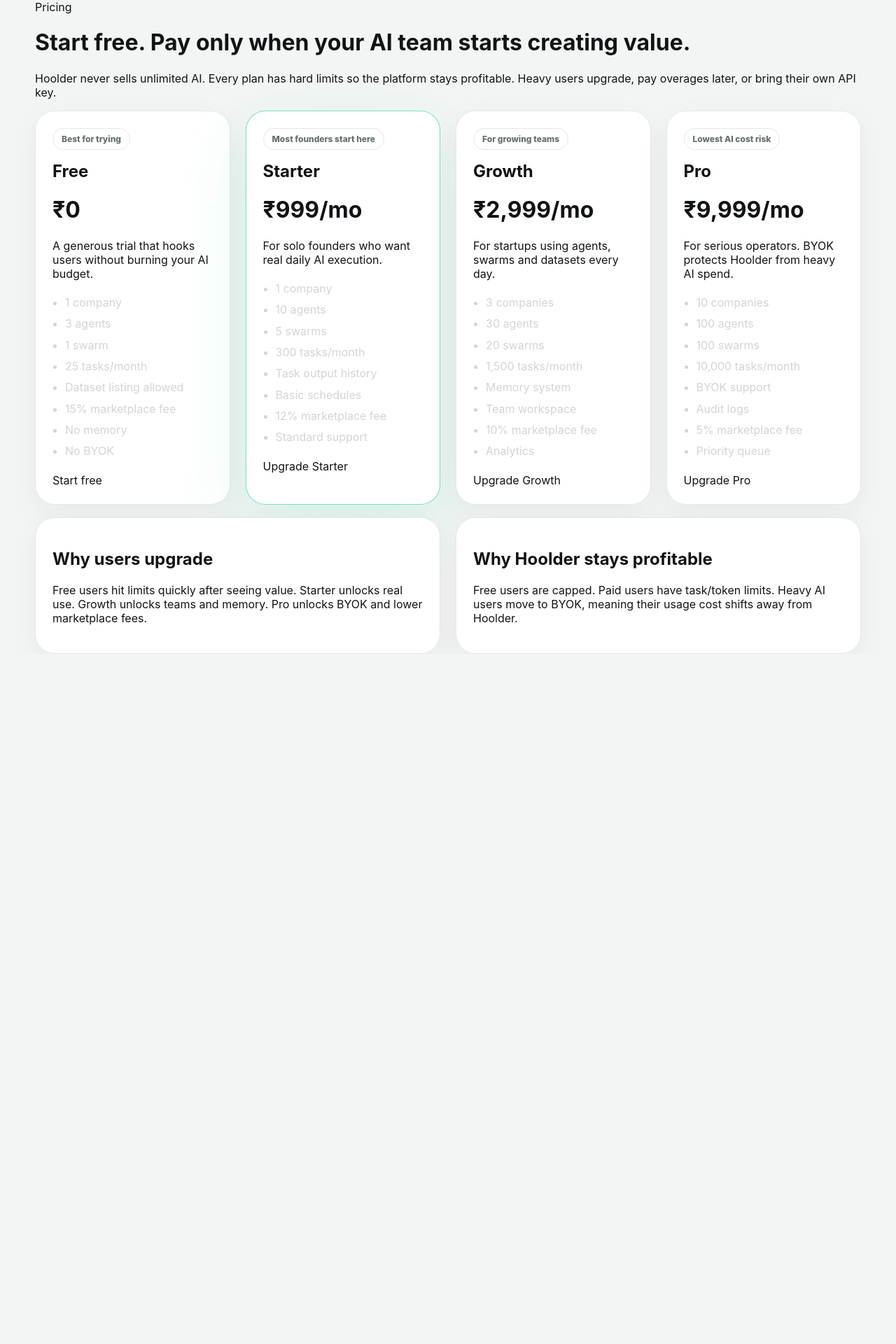
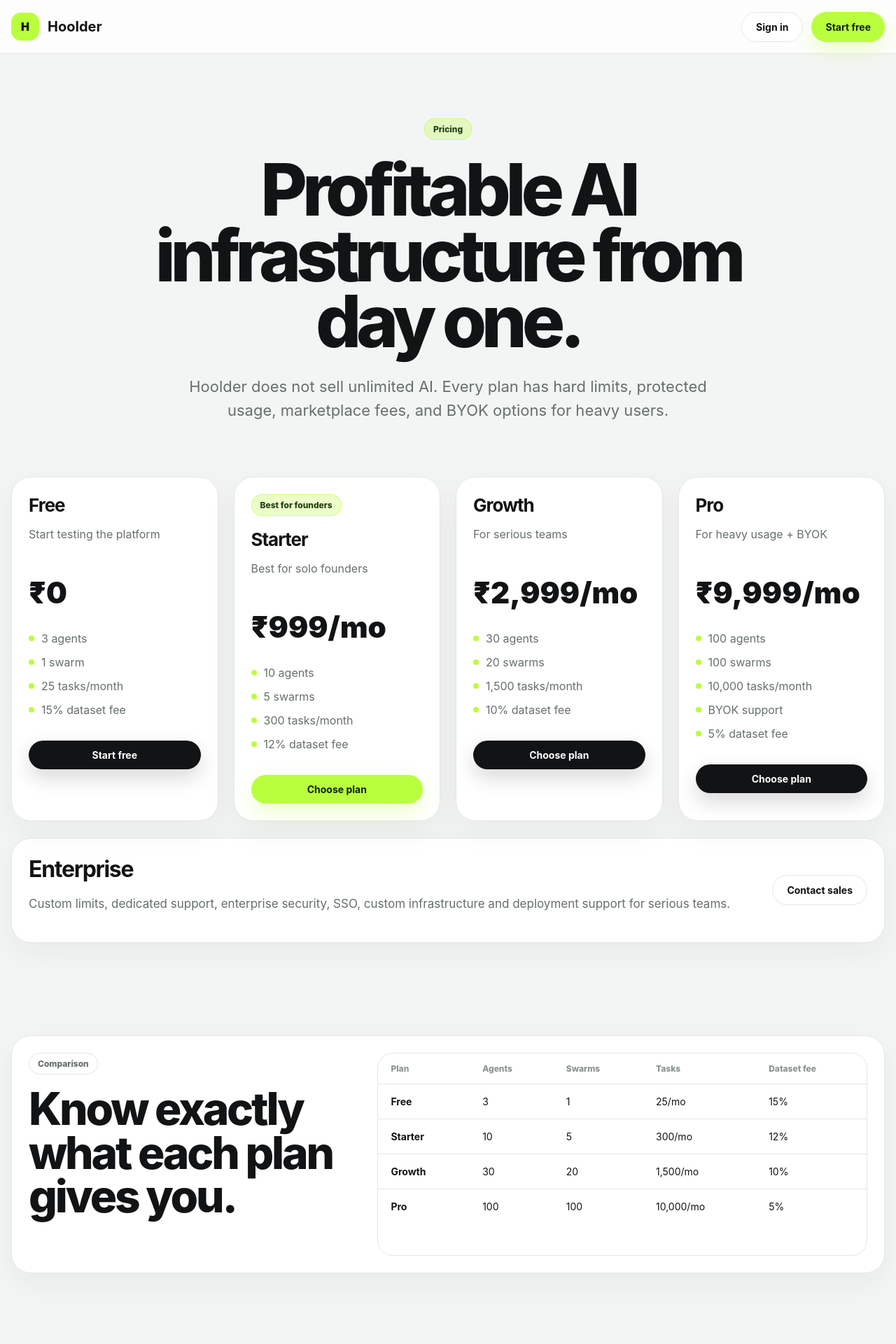
Before and after one commit to yogparel8299-ux/Hoolder, a Next.js app in the folder apps/web/: page /pricing in a window 1280 px wide. Shown: the top 1920 px of the page at 70% size. Before the commit the page ends 934 px from the top, so only its background shows below. Built offline with nearby package versions, Linux system fonts and the light colour scheme.

Commit message:
Update page.tsx

```diff
--- a/apps/web/app/pricing/page.tsx
+++ b/apps/web/app/pricing/page.tsx
@@ -4,137 +4,213 @@ const plans = [
   {
     name: "Free",
     price: "₹0",
-    badge: "Best for trying",
-    desc: "A generous trial that hooks users without burning your AI budget.",
-    features: [
-      "1 company",
-      "3 agents",
-      "1 swarm",
-      "25 tasks/month",
-      "Dataset listing allowed",
-      "15% marketplace fee",
-      "No memory",
-      "No BYOK"
-    ],
-    cta: "Start free",
-    href: "/signup"
+    note: "Start testing the platform",
+    badge: "",
+    features: ["3 agents", "1 swarm", "25 tasks/month", "15% dataset fee"]
   },
   {
     name: "Starter",
     price: "₹999/mo",
-    badge: "Most founders start here",
-    desc: "For solo founders who want real daily AI execution.",
-    features: [
-      "1 company",
-      "10 agents",
-      "5 swarms",
-      "300 tasks/month",
-      "Task output history",
-      "Basic schedules",
-      "12% marketplace fee",
-      "Standard support"
-    ],
-    cta: "Upgrade Starter",
-    href: "/billing",
-    highlight: true
+    note: "Best for solo founders",
+    badge: "Best for founders",
+    features: ["10 agents", "5 swarms", "300 tasks/month", "12% dataset fee"]
   },
   {
     name: "Growth",
     price: "₹2,999/mo",
-    badge: "For growing teams",
-    desc: "For startups using agents, swarms and datasets every day.",
-    features: [
-      "3 companies",
-      "30 agents",
-      "20 swarms",
-      "1,500 tasks/month",
-      "Memory system",
-      "Team workspace",
-      "10% marketplace fee",
-      "Analytics"
-    ],
-    cta: "Upgrade Growth",
-    href: "/billing"
+    note: "For serious teams",
+    badge: "",
+    features: ["30 agents", "20 swarms", "1,500 tasks/month", "10% dataset fee"]
   },
   {
     name: "Pro",
     price: "₹9,999/mo",
-    badge: "Lowest AI cost risk",
-    desc: "For serious operators. BYOK protects Hoolder from heavy AI spend.",
-    features: [
-      "10 companies",
-      "100 agents",
-      "100 swarms",
-      "10,000 tasks/month",
-      "BYOK support",
-      "Audit logs",
-      "5% marketplace fee",
-      "Priority queue"
-    ],
-    cta: "Upgrade Pro",
-    href: "/billing"
+    note: "For heavy usage + BYOK",
+    badge: "",
+    features: ["100 agents", "100 swarms", "10,000 tasks/month", "BYOK support", "5% dataset fee"]
+  },
+  {
+    name: "Enterprise",
+    price: "Custom",
+    note: "For custom infrastructure",
+    badge: "",
+    features: ["Custom limits", "Dedicated support", "Enterprise security", "Custom deployment"]
   }
 ];
 
 export default function PricingPage() {
   return (
-    <div className="container">
-      <div className="page-header">
-        <div>
-          <div className="page-kicker">Pricing</div>
-          <h1>Start free. Pay only when your AI team starts creating value.</h1>
-          <p>
-            Hoolder never sells unlimited AI. Every plan has hard limits so the platform stays profitable.
-            Heavy users upgrade, pay overages later, or bring their own API key.
-          </p>
+    <main className="app-page">
+      <header className="nav-blur sticky top-0 z-50">
+        <div className="container-wide" style={{ height: 76, display: "flex", alignItems: "center", justifyContent: "space-between" }}>
+          <Link href="/" style={{ display: "flex", alignItems: "center", gap: 12 }}>
+            <div style={{ width: 40, height: 40, borderRadius: 14, background: "var(--accent)", display: "grid", placeItems: "center", fontWeight: 900 }}>
+              H
+            </div>
+            <b style={{ fontSize: 20 }}>Hoolder</b>
+          </Link>
+
+          <div style={{ display: "flex", gap: 12 }}>
+            <Link href="/login" className="btn btn-secondary">Sign in</Link>
+            <Link href="/signup" className="btn btn-lime">Start free</Link>
           </div>
         </div>
+      </header>
 
-      <div className="grid grid-4">
-        {plans.map((plan) => (
-          <div
-            key={plan.name}
-            className="card"
-            style={{
-              borderColor: plan.highlight ? "rgba(52, 211, 153, 0.65)" : undefined,
-              boxShadow: plan.highlight ? "0 30px 90px rgba(52, 211, 153, 0.16)" : undefined
-            }}
-          >
-            <span className="badge">{plan.badge}</span>
-            <h2 style={{ marginTop: 16 }}>{plan.name}</h2>
-            <h1>{plan.price}</h1>
-            <p>{plan.desc}</p>
+      <section className="container-wide" style={{ padding: "92px 0 40px", textAlign: "center" }}>
+        <div className="badge badge-lime" style={{ margin: "0 auto 24px" }}>
+          Pricing
+        </div>
 
-            <ul style={{ paddingLeft: 18, lineHeight: 1.9, color: "#d4d4d8" }}>
+        <h1 className="hero-title" style={{ maxWidth: 980, margin: "0 auto" }}>
+          Profitable AI infrastructure from day one.
+        </h1>
+
+        <p className="muted" style={{ fontSize: 22, lineHeight: 1.55, maxWidth: 780, margin: "28px auto 0" }}>
+          Hoolder does not sell unlimited AI. Every plan has hard limits, protected usage, marketplace fees, and BYOK options for heavy users.
+        </p>
+      </section>
+
+      <section className="container-wide" style={{ padding: "38px 0 92px" }}>
+        <div className="grid-4">
+          {plans.slice(0, 4).map((plan) => (
+            <div key={plan.name} className="card" style={{ position: "relative" }}>
+              {plan.badge && (
+                <div className="badge badge-lime" style={{ marginBottom: 18 }}>
+                  {plan.badge}
+                </div>
+              )}
+
+              <h2 style={{ fontSize: 26, margin: "0 0 8px", letterSpacing: "-0.04em" }}>
+                {plan.name}
+              </h2>
+
+              <p className="muted" style={{ minHeight: 46 }}>
+                {plan.note}
+              </p>
+
+              <div style={{ fontSize: 42, fontWeight: 950, marginTop: 22 }}>
+                {plan.price}
+              </div>
+
+              <div style={{ display: "grid", gap: 14, marginTop: 30 }}>
                 {plan.features.map((feature) => (
-                <li key={feature}>{feature}</li>
+                  <div key={feature} style={{ display: "flex", gap: 10, alignItems: "center" }}>
+                    <span style={{ width: 8, height: 8, borderRadius: 999, background: "var(--accent)" }} />
+                    <span className="muted">{feature}</span>
+                  </div>
                 ))}
-            </ul>
+              </div>
 
-            <Link className="button" href={plan.href}>
-              {plan.cta}
+              <Link href="/signup" className={plan.name === "Starter" ? "btn btn-lime" : "btn btn-primary"} style={{ width: "100%", marginTop: 34 }}>
+                {plan.name === "Free" ? "Start free" : "Choose plan"}
               </Link>
             </div>
           ))}
         </div>
 
-      <div className="grid grid-2" style={{ marginTop: 18 }}>
-        <div className="card">
-          <h2>Why users upgrade</h2>
-          <p>
-            Free users hit limits quickly after seeing value. Starter unlocks real use.
-            Growth unlocks teams and memory. Pro unlocks BYOK and lower marketplace fees.
+        <div className="card" style={{ marginTop: 24, display: "grid", gridTemplateColumns: "1fr auto", gap: 24, alignItems: "center" }}>
+          <div>
+            <h2 style={{ margin: 0, fontSize: 32, letterSpacing: "-0.04em" }}>Enterprise</h2>
+            <p className="muted" style={{ fontSize: 17, lineHeight: 1.6 }}>
+              Custom limits, dedicated support, enterprise security, SSO, custom infrastructure and deployment support for serious teams.
             </p>
           </div>
 
+          <Link href="/billing" className="btn btn-secondary">
+            Contact sales
+          </Link>
+        </div>
+      </section>
+
+      <section className="container-wide" style={{ padding: "40px 0 92px" }}>
         <div className="card">
-          <h2>Why Hoolder stays profitable</h2>
-          <p>
-            Free users are capped. Paid users have task/token limits. Heavy AI users move to BYOK,
-            meaning their usage cost shifts away from Hoolder.
-          </p>
+          <div style={{ display: "grid", gridTemplateColumns: "0.8fr 1.2fr", gap: 32 }}>
+            <div>
+              <span className="badge">Comparison</span>
+              <h2 className="section-title" style={{ marginTop: 18 }}>
+                Know exactly what each plan gives you.
+              </h2>
+            </div>
+
+            <div className="table-wrap">
+              <table className="table">
+                <thead>
+                  <tr>
+                    <th>Plan</th>
+                    <th>Agents</th>
+                    <th>Swarms</th>
+                    <th>Tasks</th>
+                    <th>Dataset fee</th>
+                  </tr>
+                </thead>
+
+                <tbody>
+                  <tr>
+                    <td><b>Free</b></td>
+                    <td>3</td>
+                    <td>1</td>
+                    <td>25/mo</td>
+                    <td>15%</td>
+                  </tr>
+                  <tr>
+                    <td><b>Starter</b></td>
+                    <td>10</td>
+                    <td>5</td>
+                    <td>300/mo</td>
+                    <td>12%</td>
+                  </tr>
+                  <tr>
+                    <td><b>Growth</b></td>
+                    <td>30</td>
+                    <td>20</td>
+                    <td>1,500/mo</td>
+                    <td>10%</td>
+                  </tr>
+                  <tr>
+                    <td><b>Pro</b></td>
+                    <td>100</td>
+                    <td>100</td>
+                    <td>10,000/mo</td>
+                    <td>5%</td>
+                  </tr>
+                </tbody>
+              </table>
             </div>
           </div>
         </div>
+      </section>
+
+      <section className="container-wide" style={{ padding: "40px 0 92px" }}>
+        <div className="grid-3">
+          <div className="card kpi-lime">
+            <h3 style={{ marginTop: 0 }}>No unlimited AI</h3>
+            <p>Every plan has hard limits so AI token costs never silently destroy your margins.</p>
+          </div>
+
+          <div className="card kpi-blue">
+            <h3 style={{ marginTop: 0 }}>Dataset revenue</h3>
+            <p>Listing is free. Hoolder earns only when a dataset sells through the marketplace.</p>
+          </div>
+
+          <div className="card kpi-purple">
+            <h3 style={{ marginTop: 0 }}>BYOK for power users</h3>
+            <p>Pro users can bring provider keys and run heavier workloads without burning platform margin.</p>
+          </div>
+        </div>
+      </section>
+
+      <footer style={{ padding: "48px 0", borderTop: "1px solid var(--border)" }}>
+        <div className="container-wide" style={{ display: "flex", justifyContent: "space-between", gap: 24, flexWrap: "wrap" }}>
+          <b>Hoolder</b>
+          <div style={{ display: "flex", gap: 22, color: "var(--muted)" }}>
+            <Link href="/">Home</Link>
+            <Link href="/privacy">Privacy</Link>
+            <Link href="/terms">Terms</Link>
+            <Link href="/refund">Refund</Link>
+          </div>
+        </div>
+      </footer>
+    </main>
   );
 }
```
Lines whose indentation alone changed are shown as unchanged.
